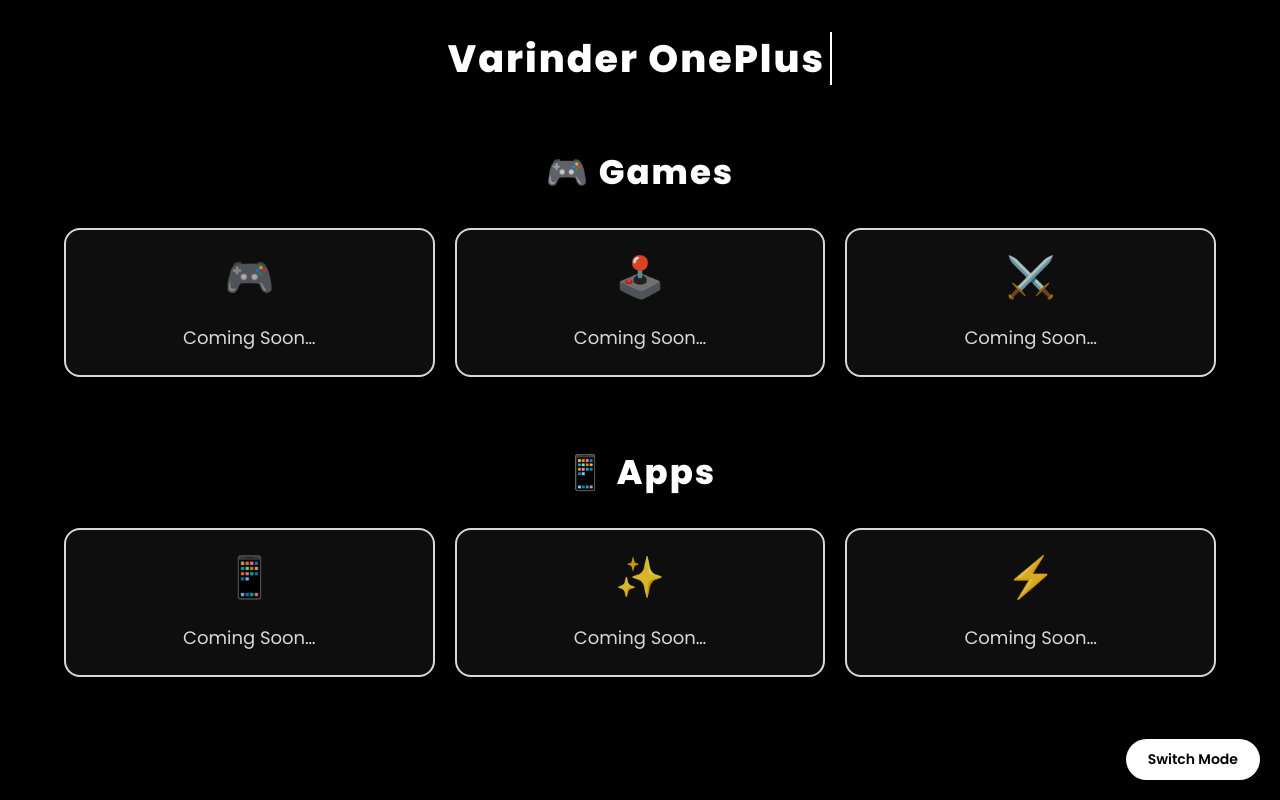
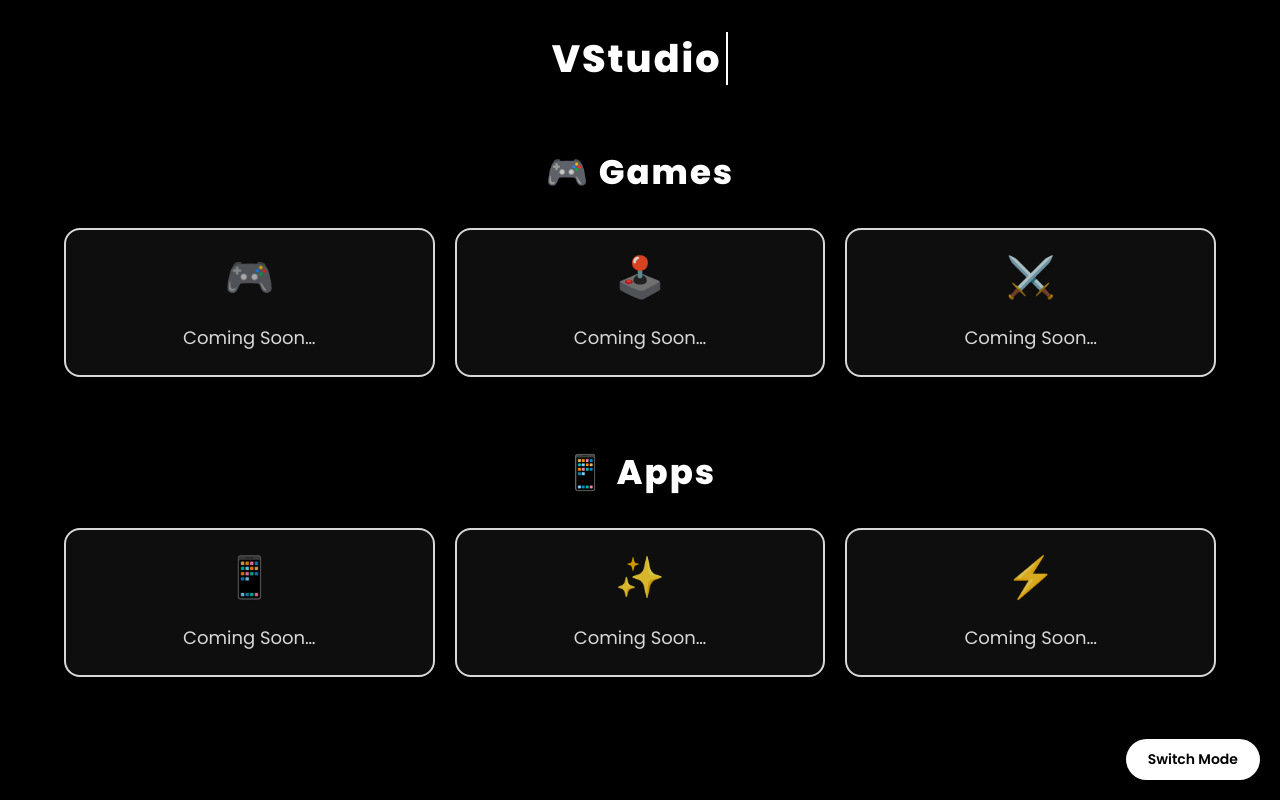
Before and after one commit to varinderoneplus/varinderoneplus.github.io, a plain HTML site: page index.html in a window 1280 px wide. Drawn offline with Linux system fonts and the light colour scheme.

Commit message:
Update index.html

```diff
--- a/index.html
+++ b/index.html
@@ -3,7 +3,7 @@
 <head>
 <meta charset="UTF-8">
 <meta name="viewport" content="width=device-width, initial-scale=1.0">
-<title>Varinder OnePlus — Apps & Games</title>
+<title>VS — Apps & Games</title>
 
 <style>
     @import url('https://fonts.googleapis.com/css2?family=Poppins:wght@300;400;600;800&display=swap');
@@ -149,7 +149,7 @@
 <div id="loader">Loading...</div>
 
 <header class="typewriter fade-in">
-    <span>Varinder OnePlus</span>
+    <span>VStudio</span>
 </header>
 
 <h2 class="section-title fade-in">🎮 Games</h2>
```
